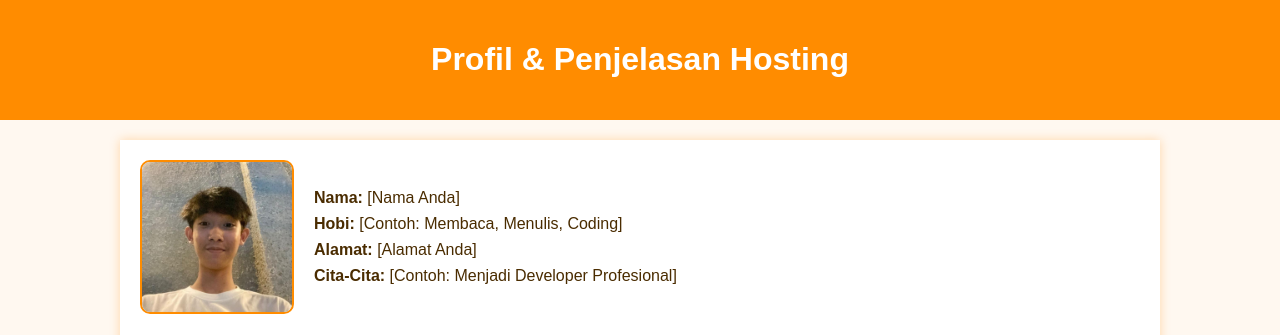
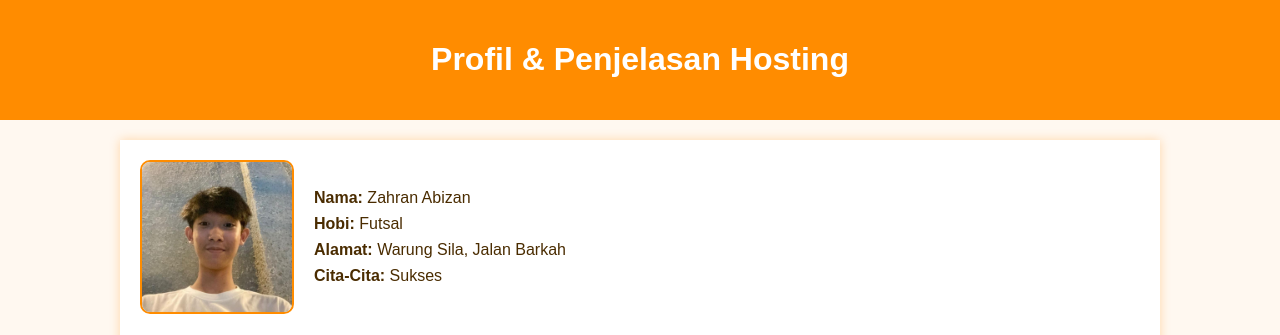
Before and after one commit to abi2025asj/abi2025asj.github.io, a plain HTML site: page index.html in a window 1280 px wide. Shown: the top 335 px of the page. Drawn offline with Linux system fonts and the light colour scheme.

Commit message:
Update index.html

```diff
--- a/index.html
+++ b/index.html
@@ -107,10 +107,10 @@
     <section class="biodata">
         <img src="abi.jpg" alt="Foto Profil">
         <div class="biodata-info">
-            <p><strong>Nama:</strong> [Nama Anda]</p>
-            <p><strong>Hobi:</strong> [Contoh: Membaca, Menulis, Coding]</p>
-            <p><strong>Alamat:</strong> [Alamat Anda]</p>
-            <p><strong>Cita-Cita:</strong> [Contoh: Menjadi Developer Profesional]</p>
+            <p><strong>Nama:</strong> Zahran Abizan</p>
+            <p><strong>Hobi:</strong> Futsal</p>
+            <p><strong>Alamat:</strong> Warung Sila, Jalan Barkah</p>
+            <p><strong>Cita-Cita:</strong> Sukses</p>
         </div>
     </section>
 
```
